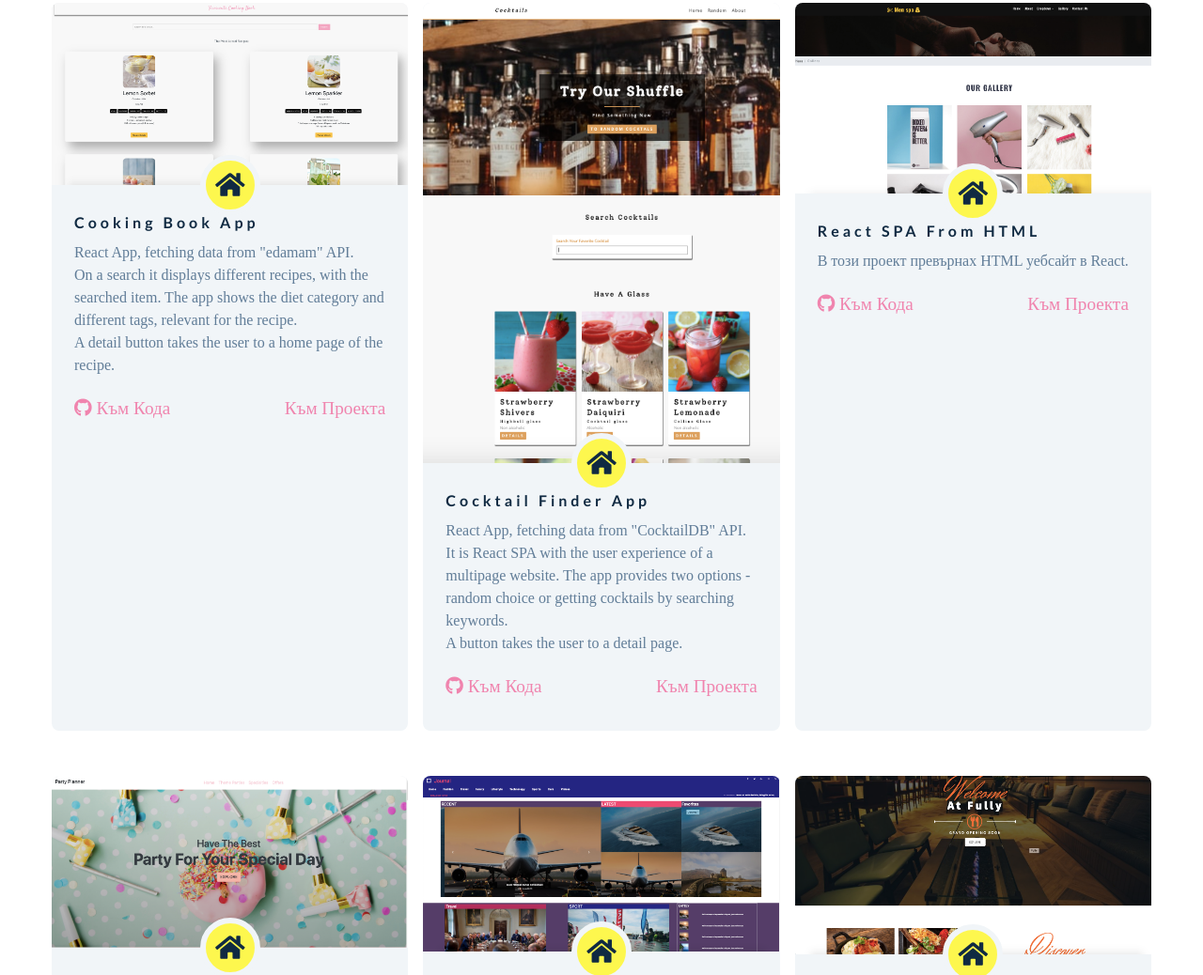
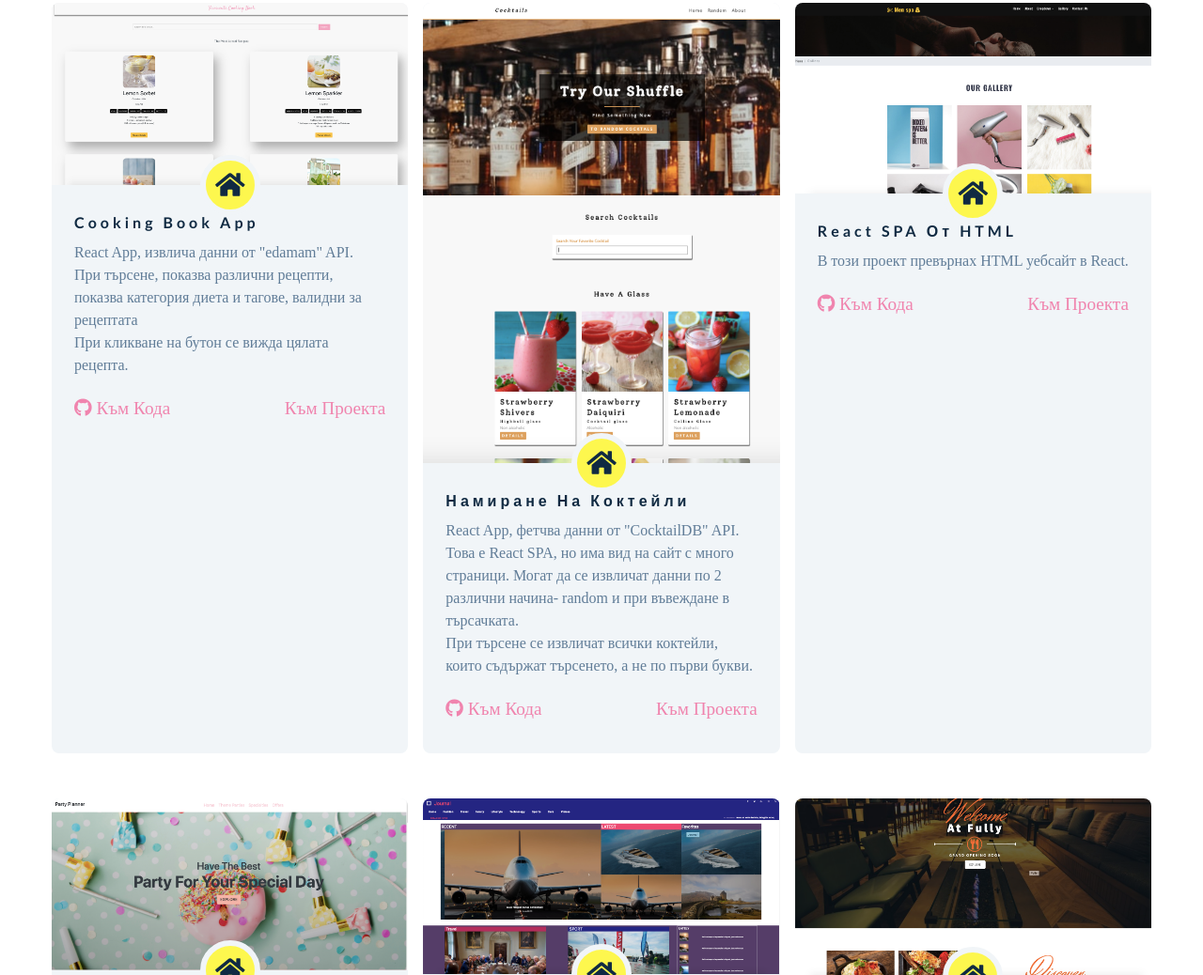
Before and after one commit to milkatemelkova/My-Portfolio, a plain HTML site: page index.html in a window 1280 px wide. Shown: the part 1927-2965 px from the top of the page at 94% size. Drawn offline with Linux system fonts and the light colour scheme.

Commit message:
Update index.html

```diff
--- a/index.html
+++ b/index.html
@@ -303,11 +303,9 @@
             <div class="project-details">
               <h4 class="text-center">Cooking Book App</h4>
               <p>
-                React App, fetching data from "edamam" API.<br>
-                On a search it displays
-                different recipes, with the searched item. The app shows the diet category
-                and different tags, relevant for the recipe. <br>A detail button takes the user to a home page of the
-                recipe. </p>
+                React App, извлича данни от "edamam" API.<br>
+                При търсене, показва различни рецепти, показва категория диета и тагове, валидни за рецептата
+                <br>При кликване на бутон се вижда цялата рецепта. </p>
               <div class="project-footer">
                 <span>
                   <a href="https://github.com/milkatemelkova/React_Cooking_Book" target="_blank"> <i
@@ -327,12 +325,11 @@
               </a>
             </div>
             <div class="project-details">
-              <h4 class="text-center">Cocktail Finder App</h4>
+              <h4 class="text-center">Намиране на Коктейли</h4>
               <p>
-                React App, fetching data from "CocktailDB" API.<br>
-                It is React SPA with the user experience of a multipage website.
-                The app provides two options - random choice or getting cocktails by searching keywords.
-                <br>A button takes the user to a detail page. </p>
+                React App, фетчва данни от "CocktailDB" API.<br>
+                Това е React SPA, но има вид на сайт с много страници. Могат да се извличат данни по 2 различни начина- random и при въвеждане в търсачката.
+                <br>При търсене се извличат всички коктейли, които съдържат търсенето, а не по първи букви. </p>
               <div class="project-footer">
                 <span>
                   <a href="https://github.com/milkatemelkova/React_Cocktail_Finder" target="_blank"> <i
@@ -352,7 +349,7 @@
               </a>
             </div>
             <div class="project-details">
-              <h4 class="text-center">React SPA from HTML</h4>
+              <h4 class="text-center">React SPA от HTML</h4>
               <p>
                 В този проект превърнах HTML уебсайт в React.
 
```
